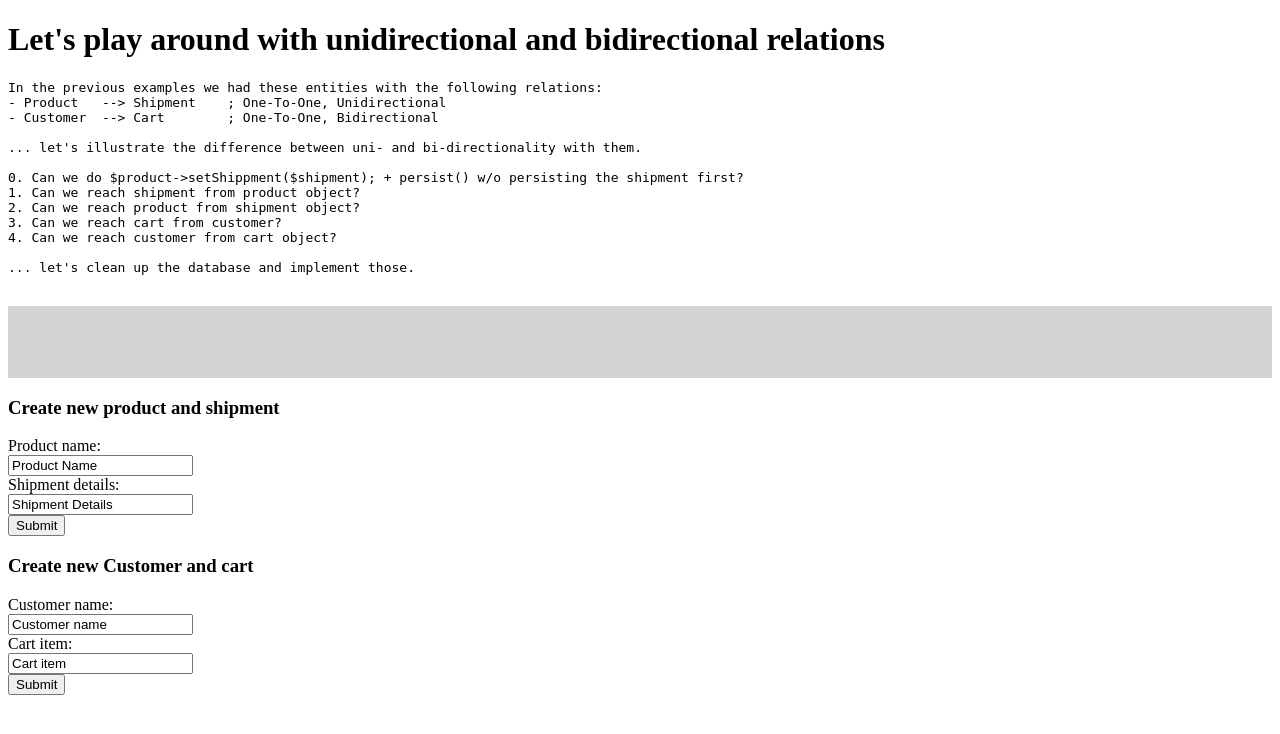
After one commit to MindaugasBernatavicius/PHPComposerDoctrine, a PHP site: the page made by src/views/playground.php in a window 1280 px wide. The commit adds this page. Shown: the top 734 px of the page. Run offline with PHP 8.4, Linux system fonts and the light colour scheme; the template is opened without the code that fills it, so the values that code supplies are empty.

Commit message:
Adding more examples

```diff
--- a/index.php
+++ b/index.php
@@ -11,10 +11,13 @@ if(startsWith($request, '/PHPComposerDoctrine/Entities')){
     require __DIR__ . '/src/views/entities.php';
 } elseif (startsWith($request, '/PHPComposerDoctrine/Relations')){
     require __DIR__ . '/src/views/relations.php';
+} elseif (startsWith($request, '/PHPComposerDoctrine/Playground')){
+    require __DIR__ . '/src/views/playground.php';
 } elseif (startsWith($request, '/PHPComposerDoctrine/')){
     print('
         <a href="Entities">Go to ORM ENTITIES examples</a><br>
         <a href="Relations">Go to ORM RELATIONS examples</a><br>
+        <a href="Playground">Go to Playground page</a><br>
         <a href="About">Go to ABOUT page</a>
     ');
 } else {
--- a/src/models/Customer.php
+++ b/src/models/Customer.php
@@ -15,12 +15,35 @@ class Customer
     protected $id;
 
     /**
+     * @ORM\Column(type="string")
+     */
+    protected $name;
+
+    /**
      * One Customer has One Cart.
      * @ORM\OneToOne(targetEntity="Cart", mappedBy="customer")
      */
     private $cart;
 
-    // ...
+    public function getName()
+    {
+        return $this->name;
+    }
+
+    public function getCart()
+    {
+        return $this->cart;
+    }
+
+    public function setName($name)
+    {
+        $this->name = $name;
+    }
+
+    public function setCart($cart)
+    {
+        $this->cart = $cart;
+    }
 }
 
 /**
@@ -37,11 +60,34 @@ class Cart
     protected $id;
 
     /**
+     * @ORM\Column(type="string")
+     */
+    protected $item;
+
+    /**
      * One Cart has One Customer.
      * @ORM\OneToOne(targetEntity="Customer", inversedBy="cart")
      * @ORM\JoinColumn(name="customer_id", referencedColumnName="id")
      */
     private $customer;
 
-    // ...
+    public function setItem($item)
+    {
+        $this->item = $item;
+    }
+
+    public function getItem()
+    {
+        return $this->item;
+    }
+
+    public function setCustomer($customer)
+    {
+        $this->customer = $customer;
+    }
+
+    public function getCustomer()
+    {
+        return $this->customer;
+    }
 }
--- /dev/null
+++ b/src/views/playground.php
@@ -0,0 +1,122 @@
+<?php
+
+    include_once "bootstrap.php";
+
+    // Helper functions
+    function redirect_to_root(){
+        header("Location: " . parse_url($_SERVER["REQUEST_URI"], PHP_URL_PATH));
+    }
+
+    // Add new product
+    if(isset($_GET['product_name'])){
+        $product = new Product();
+        $product->setName($_GET['product_name']);
+        $shipment = new Shipments();
+        $shipment->setShippmentDetails($_GET['shipment_details']);
+        $entityManager->persist($shipment);
+        $product->setShippment($shipment);
+        $entityManager->persist($product);
+        $entityManager->flush();
+        redirect_to_root();
+    }
+
+    // Add new customer
+    if(isset($_GET['customer_name'])){
+        $customer = new Customer();
+        $customer->setName($_GET['customer_name']);
+
+        $cart = new Cart();
+        $cart->setItem($_GET['cart_item']);
+        $cart->setCustomer($customer);
+        $entityManager->persist($cart);
+
+        // $customer->setCart($cart); // superflous
+        $entityManager->persist($customer);
+        $entityManager->flush();
+        redirect_to_root();
+    }
+?>
+
+<!DOCTYPE html>
+<html lang="en">
+<head>
+    <meta charset="UTF-8">
+    <meta name="viewport" content="width=device-width, initial-scale=1.0">
+    <title>Playground</title>
+</head>
+<body>
+    <h1>Let's play around with unidirectional and bidirectional relations</h1>
+    <pre>
+In the previous examples we had these entities with the following relations:
+- Product   --> Shipment    ; One-To-One, Unidirectional
+- Customer  --> Cart        ; One-To-One, Bidirectional
+
+... let's illustrate the difference between uni- and bi-directionality with them.
+
+0. Can we do $product->setShippment($shipment); + persist() w/o persisting the shipment first?
+1. Can we reach shipment from product object?
+2. Can we reach product from shipment object?
+3. Can we reach cart from customer?
+4. Can we reach customer from cart object?
+
+... let's clean up the database and implement those.
+    </pre>
+    <p style="background-color: lightgray">
+    <?php
+
+    // [TASK] 0. Can we do $product->setShippment($shipment); + persist() w/o persisting the shipment first?
+    // [ACTION] Comment out the line: $entityManager->persist($shipment);
+    // [RESULT] Fatal error: Uncaught Doctrine\ORM\ORMInvalidArgumentException: A new entity was found through the relationship 'Product#shipment' th
+
+    // We don't need to flush, but we need to persist if there is a relation
+    // We can also add @ManyToOne(..,cascade={"persist"}) as the error specifies
+
+    // [TASK] 1. Can we reach shipment from product object?
+    // [ACTION]
+
+    // print($entityManager->find('Product', 1)->getName() . '<br>');
+    // print($entityManager->find('Shipments', 1)->getShippmentDetails() . '<br>');
+    // print($entityManager->find('Product', 1)->getShippment()->getShippmentDetails() . '<br>');
+
+    // [RESULT] Yes, we can reach shipment from product object.
+
+    // [TASK] 2. Can we reach shipment from product object?
+    // [ACTION] Nothing we can do, unless change the relation type
+
+    // [TASK] 3. Can we reach cart from customer?
+    // [ACTION]
+
+    print($entityManager->find('Customer', 7)->getName() . '<br>');
+    print($entityManager->find('Customer', 7)->getCart()->getItem() . '<br>');
+
+    // [RESULT] Yes, we can reach cart from customer object.
+
+    // [TASK] 4. Can we reach customer from cart object?
+    // [ACTION]
+
+    print($entityManager->find('Cart', 8)->getItem() . '<br>');
+    print($entityManager->find('Cart', 8)->getCustomer()->getName() . '<br>');
+
+    // [RESULT] Yes, we cat reach customer from cart object! That is the magic!
+
+    ?>
+    </p>
+    <h3>Create new product and shipment</h3>
+    <form action="" method="GET">
+        <label for="name">Product name: </label><br>
+        <input type="text" name="product_name" value="Product Name"><br>
+        <label for="name">Shipment details: </label><br>
+        <input type="text" name="shipment_details" value="Shipment Details"><br>
+        <input type="submit" value="Submit">
+    </form>
+
+    <h3>Create new Customer and cart</h3>
+    <form action="" method="GET">
+        <label for="name">Customer name: </label><br>
+        <input type="text" name="customer_name" value="Customer name"><br>
+        <label for="name">Cart item: </label><br>
+        <input type="text" name="cart_item" value="Cart item"><br>
+        <input type="submit" value="Submit">
+    </form>
+</body>
+</html>
--- a/src/views/relations.php
+++ b/src/views/relations.php
@@ -29,8 +29,8 @@ if(isset($_POST['update_shipment_details'])){
     redirect_to_root();
 }
 
-print("<pre>Find shippment for specific product: " . "<br>");
-$product = $entityManager->find('Product', 1);
+print("<pre>Find shippment for specific product (choose product with shipment): " . "<br>");
+$product = $entityManager->find('Product', 2);
 if($product){
     print($product->getName());
     $shipment = $product->getShippment();
```
